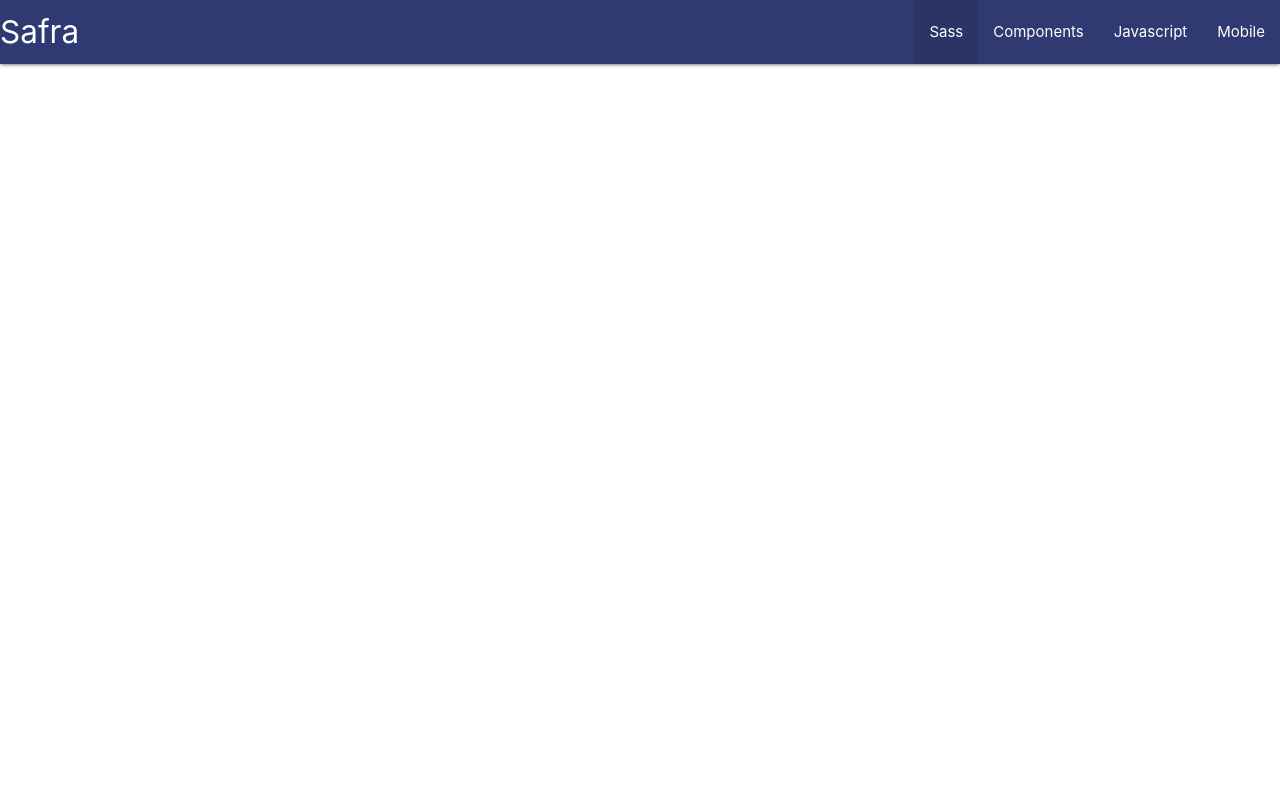
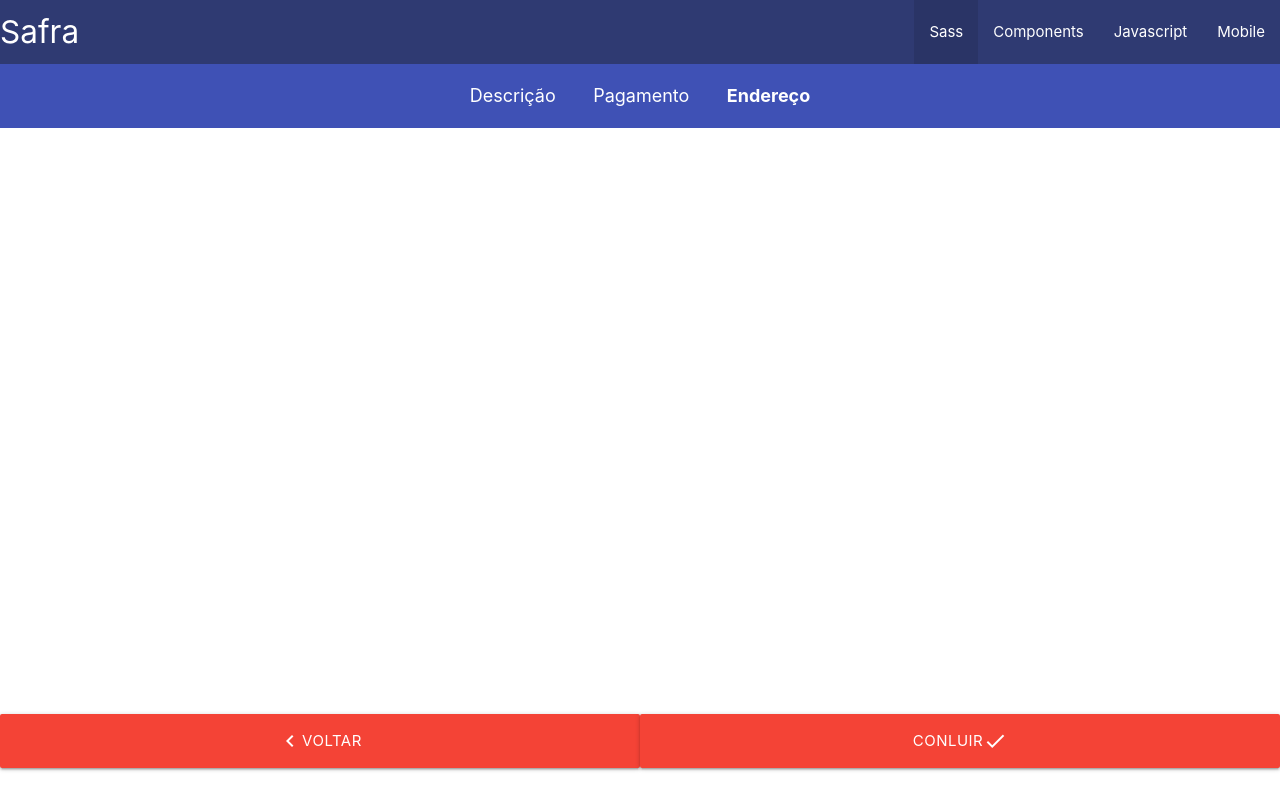
Before and after one commit to safra-team-35/frontend, a React (Create React App) app: page /address in a window 1280 px wide. Built offline with nearby package versions, Linux system fonts and the light colour scheme.

Commit message:
Include breadcrumb and navigation with react-router

```diff
--- a/package.json
+++ b/package.json
@@ -9,6 +9,7 @@
     "materialize-css": "1.0.0",
     "react": "16.13.1",
     "react-dom": "16.13.1",
+    "react-router-dom": "^5.2.0",
     "react-scripts": "3.4.1"
   },
   "scripts": {
--- a/src/App.js
+++ b/src/App.js
@@ -1,7 +1,8 @@
-import React, { useEffect } from 'react';
+import React from 'react';
 import Navbar from './components/Navbar';
 
 import M from 'materialize-css';
+import Home from './components/Home';
 
 export default function App() {
   React.useEffect(() => {
@@ -11,6 +12,7 @@ export default function App() {
   return (
     <div>
       <Navbar />
+      <Home />
     </div>
   );
 }
--- /dev/null
+++ b/src/components/Breadcrumb.js
@@ -0,0 +1,31 @@
+import React from 'react';
+import MenuLink from './MenuLink';
+
+export default function Breadcrumb() {
+  return (
+    <div className="center">
+      <nav className="z-depth-0 indigo">
+        <div className="nav-wrapper">
+          <div
+            className="col s12"
+            style={{
+              display: 'flex',
+              flexDirection: 'row',
+              justifyContent: 'center',
+            }}
+          >
+            <MenuLink to="/description" label="Description">
+              Descrição
+            </MenuLink>
+            <MenuLink to="/payment" label="Payment">
+              Pagamento
+            </MenuLink>
+            <MenuLink to="/address" label="Address">
+              Endereço
+            </MenuLink>
+          </div>
+        </div>
+      </nav>
+    </div>
+  );
+}
--- /dev/null
+++ b/src/components/Breadcrumb/Address.js
@@ -0,0 +1,51 @@
+import React from 'react';
+import Breadcrumb from '../Breadcrumb';
+import { Link } from 'react-router-dom';
+import Navbar from '../Navbar';
+
+export default function Address() {
+  return (
+    <div>
+      <Navbar />
+      <Breadcrumb path="/address" />
+
+      <div
+        className="row"
+        style={{
+          height: '80%',
+          width: '100%',
+          position: 'absolute',
+          display: 'flex',
+          justifyContent: 'center',
+          alignItems: 'flex-end',
+        }}
+      >
+        <Link
+          to="/payment"
+          className="btn btn-large waves-effect waves-light red col s6"
+          style={{
+            display: 'flex',
+            flexDirection: 'row',
+            justifyContent: 'center',
+          }}
+        >
+          <i className="material-icons">chevron_left</i>
+          <span>Voltar</span>
+        </Link>
+
+        <Link
+          to="/"
+          className="btn btn-large waves-effect waves-light red col s6"
+          style={{
+            display: 'flex',
+            flexDirection: 'row',
+            justifyContent: 'center',
+          }}
+        >
+          <span>Conluir</span>
+          <i className="material-icons">done</i>
+        </Link>
+      </div>
+    </div>
+  );
+}
--- /dev/null
+++ b/src/components/Breadcrumb/Description.js
@@ -0,0 +1,51 @@
+import React from 'react';
+import Breadcrumb from '../Breadcrumb';
+import { Link } from 'react-router-dom';
+import Navbar from '../Navbar';
+
+export default function Description() {
+  return (
+    <div>
+      <Navbar />
+      <Breadcrumb path="/description" />
+
+      <div
+        className="row"
+        style={{
+          height: '80%',
+          width: '100%',
+          position: 'absolute',
+          display: 'flex',
+          justifyContent: 'center',
+          alignItems: 'flex-end',
+        }}
+      >
+        <Link
+          to="/"
+          className="btn btn-large waves-effect waves-light red col s6"
+          style={{
+            display: 'flex',
+            flexDirection: 'row',
+            justifyContent: 'center',
+          }}
+        >
+          <i className="material-icons">chevron_left</i>
+          <span>Voltar</span>
+        </Link>
+
+        <Link
+          to="/payment"
+          className="btn btn-large waves-effect waves-light red col s6"
+          style={{
+            display: 'flex',
+            flexDirection: 'row',
+            justifyContent: 'center',
+          }}
+        >
+          <span>Próximo</span>
+          <i className="material-icons">chevron_right</i>
+        </Link>
+      </div>
+    </div>
+  );
+}
--- /dev/null
+++ b/src/components/Breadcrumb/Payment.js
@@ -0,0 +1,51 @@
+import React from 'react';
+import Breadcrumb from '../Breadcrumb';
+import { Link } from 'react-router-dom';
+import Navbar from '../Navbar';
+
+export default function Payment() {
+  return (
+    <div>
+      <Navbar />
+      <Breadcrumb path="/payment" />
+
+      <div
+        className="row"
+        style={{
+          height: '80%',
+          width: '100%',
+          position: 'absolute',
+          display: 'flex',
+          justifyContent: 'center',
+          alignItems: 'flex-end',
+        }}
+      >
+        <Link
+          to="/description"
+          className="btn btn-large waves-effect waves-light red col s6"
+          style={{
+            display: 'flex',
+            flexDirection: 'row',
+            justifyContent: 'center',
+          }}
+        >
+          <i className="material-icons">chevron_left</i>
+          <span>Voltar</span>
+        </Link>
+
+        <Link
+          to="/address"
+          className="btn btn-large waves-effect waves-light red col s6"
+          style={{
+            display: 'flex',
+            flexDirection: 'row',
+            justifyContent: 'center',
+          }}
+        >
+          <span>Próximo</span>
+          <i className="material-icons">chevron_right</i>
+        </Link>
+      </div>
+    </div>
+  );
+}
--- /dev/null
+++ b/src/components/Home.js
@@ -0,0 +1,29 @@
+import React from 'react';
+import { Link } from 'react-router-dom';
+
+export default function Home() {
+  return (
+    <div
+      style={{
+        height: '90%',
+        width: '100%',
+        position: 'absolute',
+        display: 'flex',
+        justifyContent: 'center',
+        alignItems: 'flex-end',
+      }}
+    >
+      <Link
+        to="/description"
+        className="btn-floating btn-large waves-effect waves-light red"
+        // style={{
+        //   display: 'flex',
+        //   justifyContent: 'center',
+        //   alignSelf: 'flex-end',
+        // }}
+      >
+        <i className="material-icons">camera_alt</i>
+      </Link>
+    </div>
+  );
+}
--- /dev/null
+++ b/src/components/MenuLink.js
@@ -0,0 +1,18 @@
+import React from 'react';
+import { useRouteMatch, Link } from 'react-router-dom';
+
+export default function MenuLink({ label, to, activeOnlyWhenExact, children }) {
+  let match = useRouteMatch({
+    path: to,
+    exact: activeOnlyWhenExact,
+  });
+
+  const style = match ? { fontWeight: 'bold' } : {};
+
+  return (
+    // <div className={match ? 'active breadcrumb' : 'breadcrumb'}>
+    <div className="breadcrumb" style={style}>
+      <Link to={to}>{children}</Link>
+    </div>
+  );
+}
--- /dev/null
+++ b/src/components/Unavailable.js
@@ -0,0 +1,5 @@
+import React from 'react';
+
+export default function Unavailable() {
+  return <div>UNAVAILABLE</div>;
+}
--- a/src/index.js
+++ b/src/index.js
@@ -5,10 +5,24 @@ import 'materialize-css/dist/css/materialize.min.css';
 import './index.css';
 
 import App from './App';
+import Payment from './components/Breadcrumb/Payment';
+import Unavailable from './components/Unavailable';
+
+import { BrowserRouter, Switch, Route } from 'react-router-dom';
+import Description from './components/Breadcrumb/Description';
+import Address from './components/Breadcrumb/Address';
 
 ReactDOM.render(
   <React.StrictMode>
-    <App />
+    <BrowserRouter>
+      <Switch>
+        <Route path="/" exact={true} component={App} />
+        <Route path="/payment" component={Payment} />
+        <Route path="/address" component={Address} />
+        <Route path="/description" component={Description} />
+        <Route path="*" component={Unavailable} />
+      </Switch>
+    </BrowserRouter>
   </React.StrictMode>,
   document.getElementById('root')
 );
```
Also changed, not shown: 1 other file (tests, documents, lock files or other folders).
